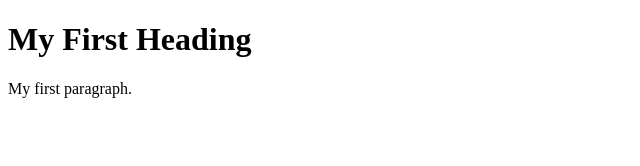
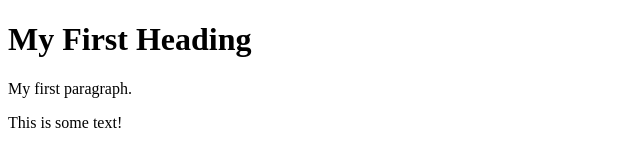
Before and after one commit to cloacafresh/learning-git, a plain HTML site: page index.html in a window 1280 px wide. Shown: the whole page, without its empty margins (0-640 px from the left). Drawn offline with Linux system fonts and the light colour scheme.

Commit message:
add some text

```diff
--- a/index.html
+++ b/index.html
@@ -6,5 +6,7 @@
 
 <p>My first paragraph.</p>
 
+This is some text!
+
 </body>
 </html>
```
